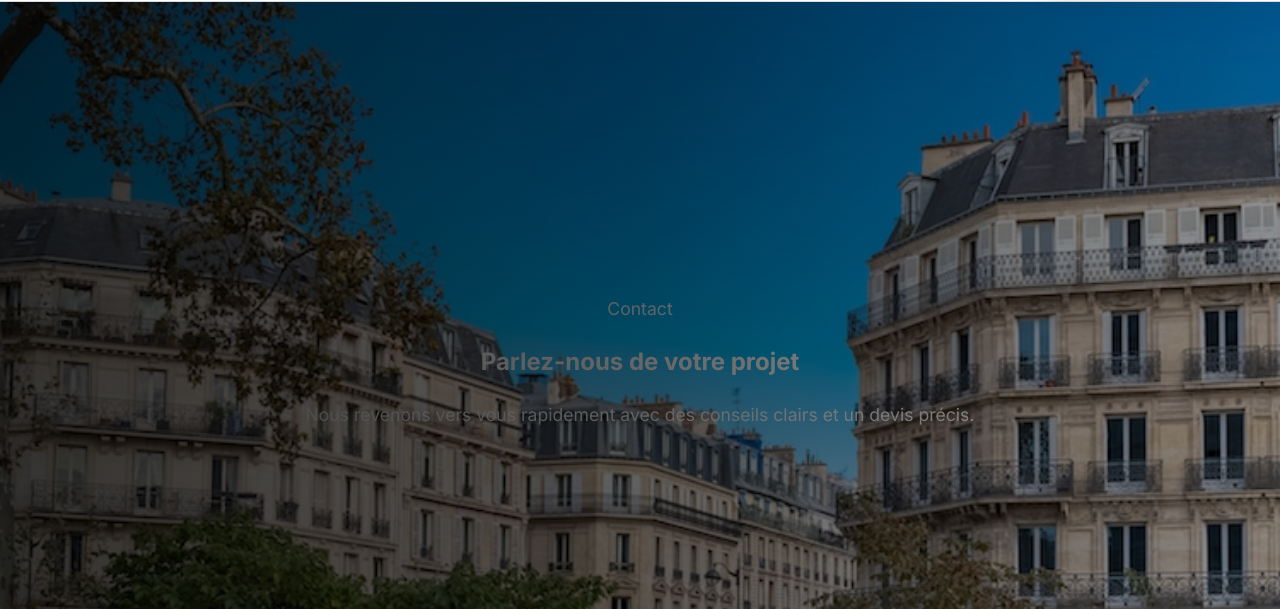
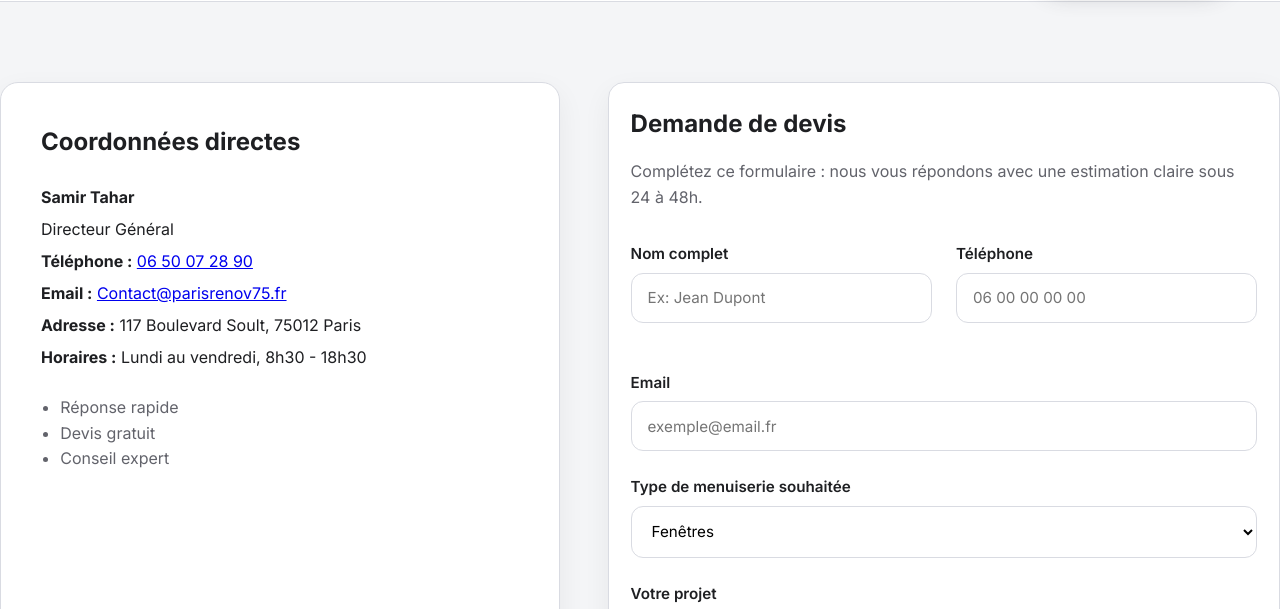
Before and after one commit to Yani93/Yani, a plain HTML site: page contact.html in a window 1280 px wide. Shown: the part 125-734 px from the top of the page. Drawn offline with Linux system fonts and the light colour scheme.

Commit message:
Update contact.html

```diff
--- a/contact.html
+++ b/contact.html
@@ -37,14 +37,6 @@
     </header>
 
     <main>
-      <section class="hero">
-        <div class="container narrow">
-          <p class="eyebrow">Contact</p>
-          <h2>Parlez-nous de votre projet</h2>
-          <p>Nous revenons vers vous rapidement avec des conseils clairs et un devis précis.</p>
-        </div>
-      </section>
-
       <section class="section" id="devis">
         <div class="container contact-layout">
           <article class="card contact-info contact-card">
```
